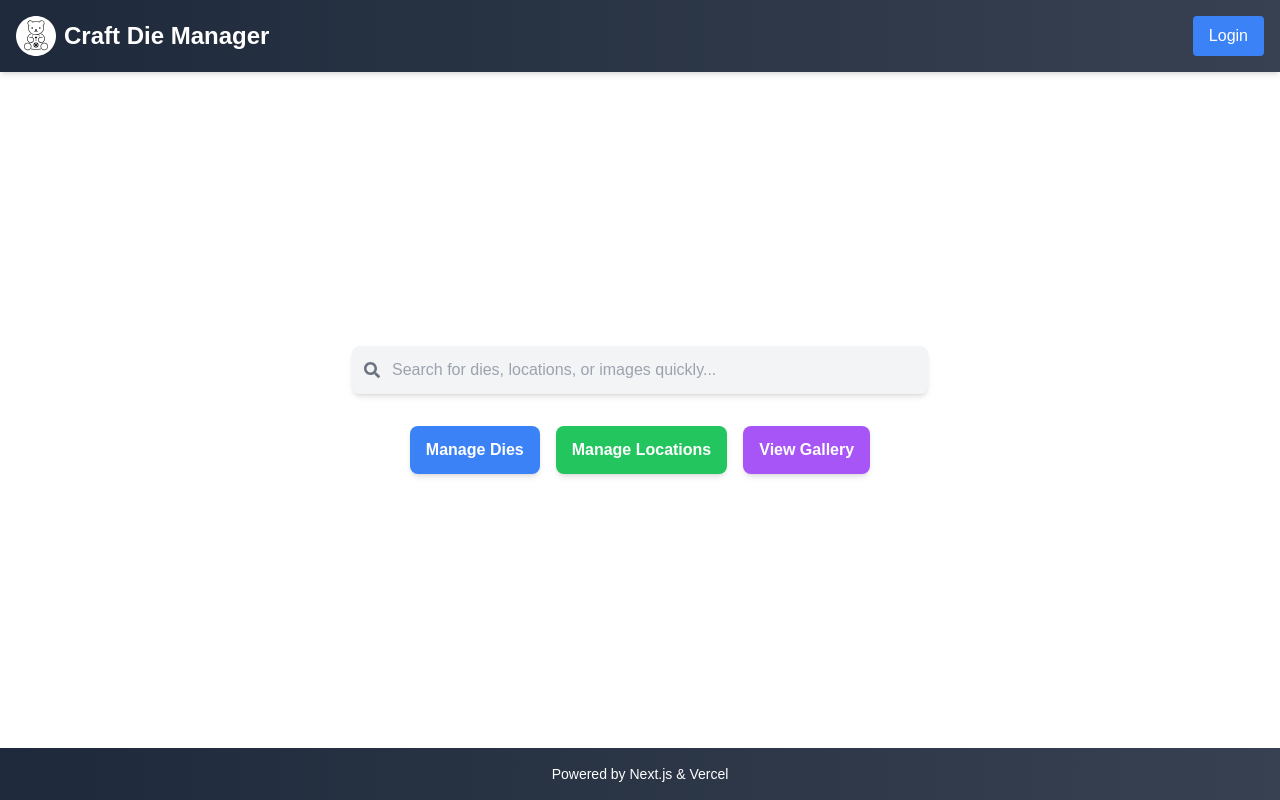
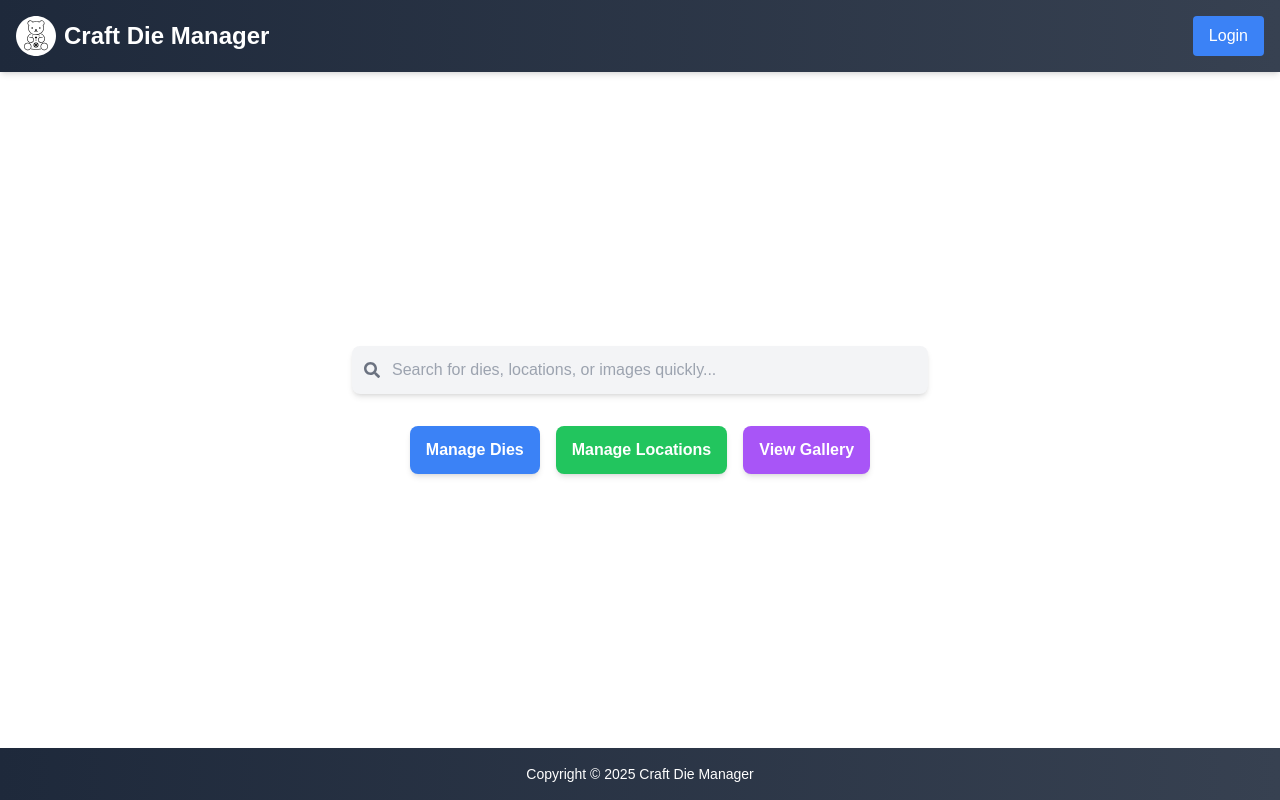
Before and after one commit to rtaylor2280/CraftDieManager, a Next.js app: page / in a window 1280 px wide. Built offline with nearby package versions, Linux system fonts and the light colour scheme; no server answers.

Commit message:
Revised footer

```diff
--- a/src/components/Footer.js
+++ b/src/components/Footer.js
@@ -2,7 +2,7 @@ export default function Footer() {
   return (
     <footer className="w-full bg-header-bg text-white py-4 shadow-md">
       <div className="max-w-6xl mx-auto px-4 text-center text-sm">
-        Powered by Next.js & Vercel
+        Copyright © 2025 Craft Die Manager
       </div>
     </footer>
   );
```
